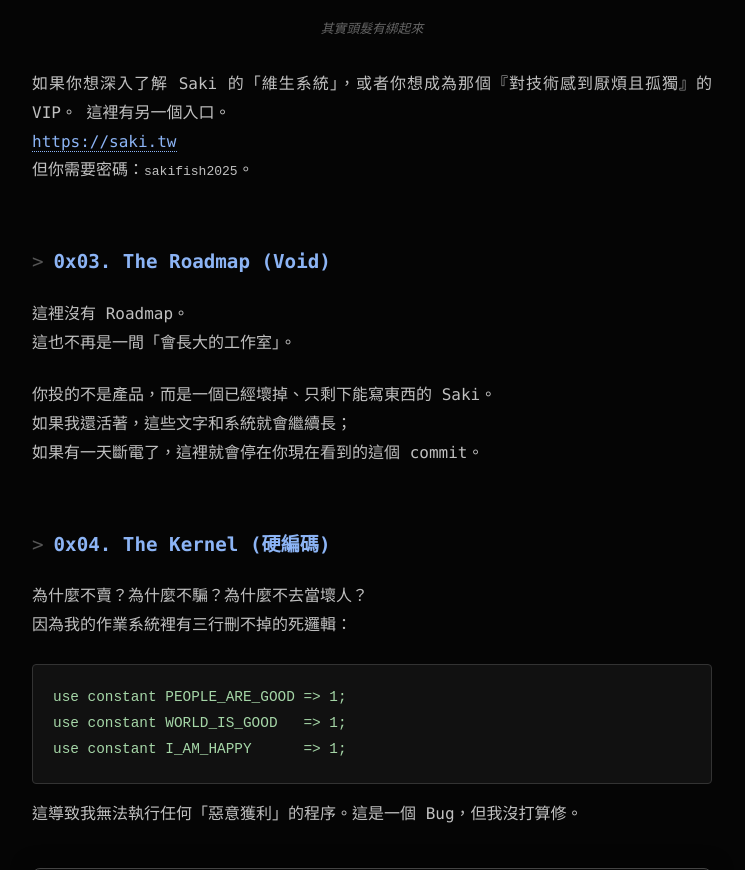
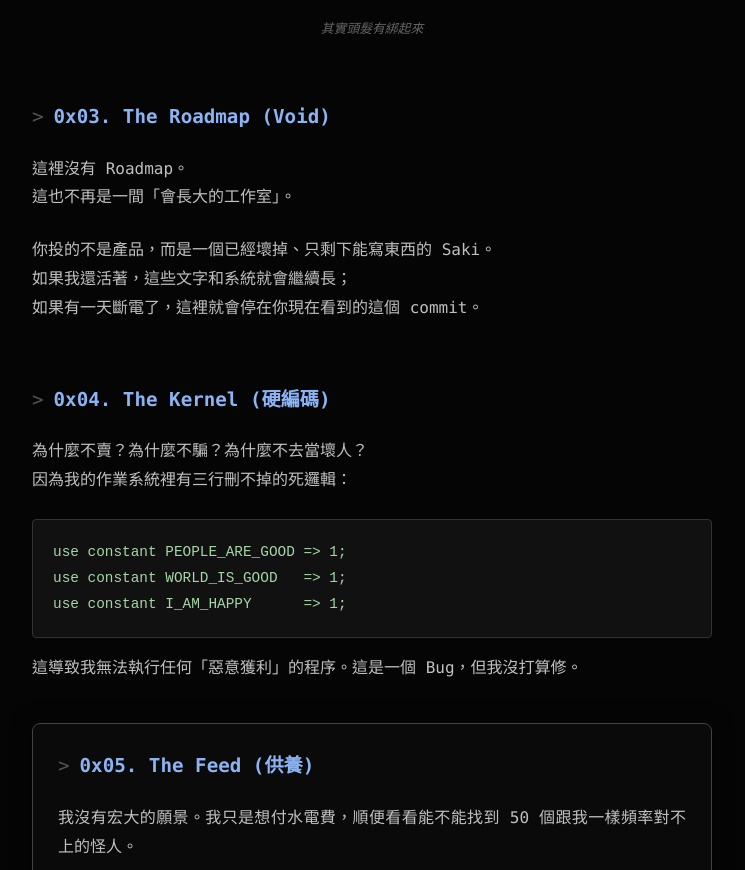
Before and after one commit to Saki-tw/-Touch-me-if-you-had-desolation, a plain HTML site: page docs/index.html in a window 1280 px wide. Shown: the part 2996-3866 px from the top of the page, without its empty margins (268-1013 px from the left). Drawn offline with Linux system fonts and the light colour scheme.

Commit message:
become story

```diff
--- a/docs/index.html
+++ b/docs/index.html
@@ -213,11 +213,7 @@
             <img src="me.png" alt="Me">
             <div class="caption">其實頭髮有綁起來</div>
         </div>
-        <p>如果你想深入了解 Saki 的「維生系統」，或者你想成為那個『對技術感到厭煩且孤獨』的 VIP。 這裡有另一個入口。<br>
-        <a href="https://saki.tw" target="_blank">https://saki.tw</a><br>
-        但你需要密碼：<code>sakifish2025</code>。</p>
-
-        <h2>0x03. The Roadmap (Void)</h2>
+            <h2>0x03. The Roadmap (Void)</h2>
         <p>這裡沒有 Roadmap。<br>
         這也不再是一間「會長大的工作室」。</p>
         <p>你投的不是產品，而是一個已經壞掉、只剩下能寫東西的 Saki。<br>
```
Also changed, not shown: 1 other file.
